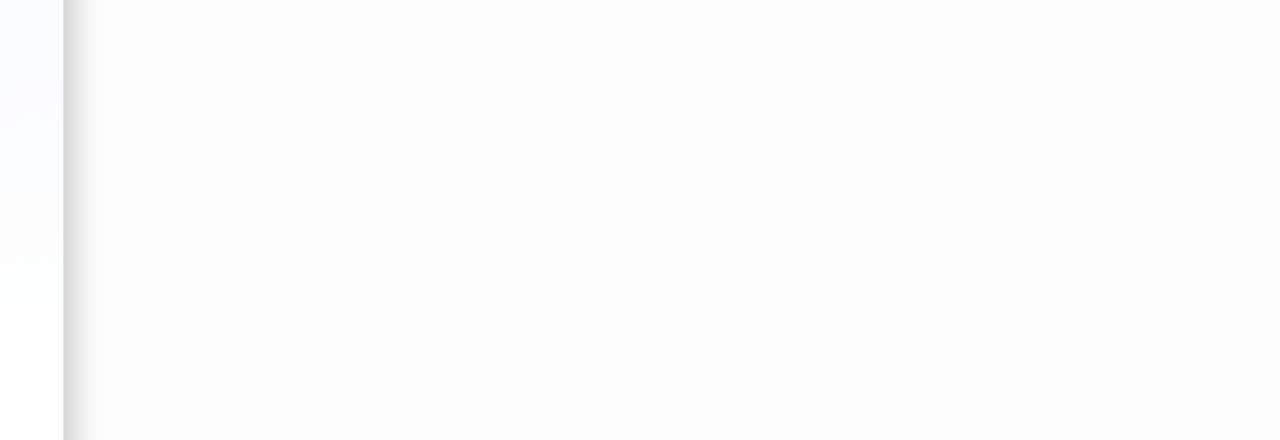
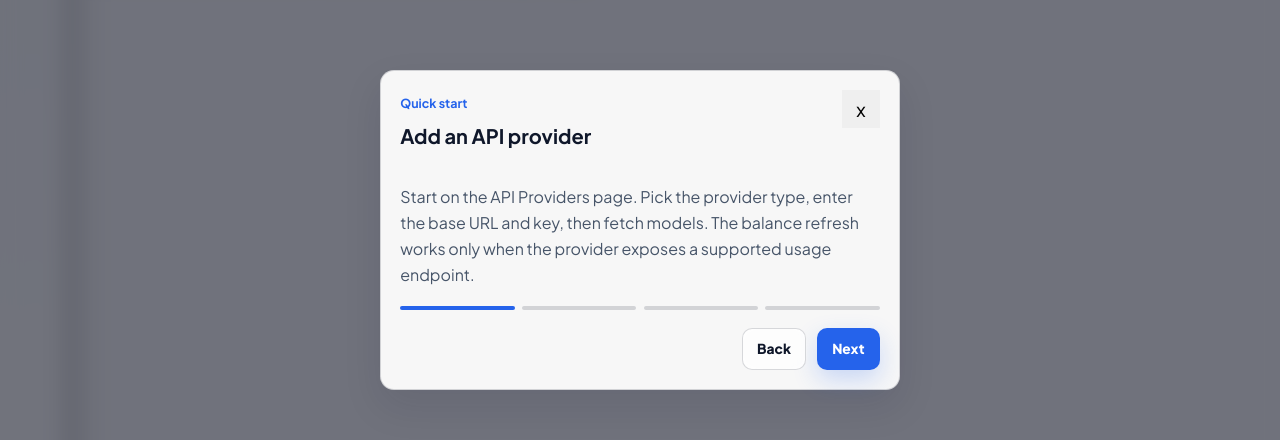
Before and after one commit to baosen-h/codex-switch, a React (Vite) app: page / in a window 1280 px wide. Shown: the part 170-610 px from the top of the page. Built offline with nearby package versions, Linux system fonts and the light colour scheme; some icons are missing.

Commit message:
fix: refine provider balance and onboarding

```diff
--- a/playwright.config.ts
+++ b/playwright.config.ts
@@ -7,13 +7,13 @@ export default defineConfig({
     timeout: 5_000,
   },
   use: {
-    baseURL: "http://127.0.0.1:1420",
+    baseURL: `http://127.0.0.1:${process.env.VITE_PORT ?? "4173"}`,
     trace: "retain-on-failure",
     screenshot: "only-on-failure",
   },
   webServer: {
-    command: "npm run dev -- --host 127.0.0.1",
-    url: "http://127.0.0.1:1420",
+    command: `npm run dev -- --host 127.0.0.1 --port ${process.env.VITE_PORT ?? "4173"}`,
+    url: `http://127.0.0.1:${process.env.VITE_PORT ?? "4173"}`,
     reuseExistingServer: true,
     timeout: 120_000,
   },
--- a/src/App.tsx
+++ b/src/App.tsx
@@ -1,6 +1,7 @@
 import { useCallback, useEffect, useRef, useState } from "react";
 import { appApi } from "./api/tauri";
 import { FloatingToast, type ToastState } from "./components/FloatingToast";
+import { OnboardingGuide } from "./components/OnboardingGuide";
 import { Sidebar } from "./components/Sidebar";
 import { TitleBar } from "./components/TitleBar";
 import { I18nProvider } from "./i18n/context";
@@ -63,6 +64,7 @@ function App() {
   const [loading, setLoading] = useState(true);
   const [toast, setToast] = useState<ToastState | null>(null);
   const [sidebarCollapsed, setSidebarCollapsed] = useState(true);
+  const [guideOpen, setGuideOpen] = useState(false);
   const dismissToast = useCallback(() => setToast(null), []);
 
   const showToast = useRef((message: string, type: ToastState["type"]) => {
@@ -91,6 +93,18 @@ function App() {
   useEffect(() => {
     void refresh();
   }, [refresh]);
+
+  useEffect(() => {
+    if (loading) return;
+    try {
+      if (!window.localStorage.getItem("codex-switch-guide-seen")) {
+        window.localStorage.setItem("codex-switch-guide-seen", "true");
+        setGuideOpen(true);
+      }
+    } catch {
+      setGuideOpen(true);
+    }
+  }, [loading]);
 
   useEffect(() => {
     applyTheme(theme);
@@ -245,7 +259,7 @@ function App() {
       onNotify={(message, type) => showToast.current(message, type)}
     />
   ) : activePage === "settings" ? (
-    <SettingsPage settings={data.settings} onSave={handleSaveSettings} />
+    <SettingsPage settings={data.settings} onOpenGuide={() => setGuideOpen(true)} onSave={handleSaveSettings} />
   ) : (
     <AgentsPage
       apiProviders={data.apiProviders}
@@ -271,6 +285,7 @@ function App() {
             {content}
           </main>
         </div>
+        <OnboardingGuide open={guideOpen} onClose={() => setGuideOpen(false)} />
         <FloatingToast toast={toast} onDismiss={dismissToast} />
       </div>
     </I18nProvider>
--- /dev/null
+++ b/src/components/OnboardingGuide.tsx
@@ -0,0 +1,89 @@
+import { useMemo, useState } from "react";
+import { useI18n } from "../i18n/context";
+
+interface OnboardingGuideProps {
+  open: boolean;
+  onClose: () => void;
+}
+
+export function OnboardingGuide({ open, onClose }: OnboardingGuideProps) {
+  const { t } = useI18n();
+  const [step, setStep] = useState(0);
+  const steps = useMemo(
+    () => [
+      {
+        title: t("guideProvidersTitle"),
+        body: t("guideProvidersBody"),
+      },
+      {
+        title: t("guideAgentsTitle"),
+        body: t("guideAgentsBody"),
+      },
+      {
+        title: t("guideUseTitle"),
+        body: t("guideUseBody"),
+      },
+      {
+        title: t("guideSessionsTitle"),
+        body: t("guideSessionsBody"),
+      },
+    ],
+    [t],
+  );
+
+  if (!open) return null;
+
+  const current = steps[step];
+  const isLast = step === steps.length - 1;
+
+  return (
+    <div className="guide-backdrop" role="dialog" aria-modal="true" aria-labelledby="guide-title">
+      <section className="guide-card">
+        <div className="guide-header">
+          <div>
+            <span className="eyebrow">{t("guideEyebrow")}</span>
+            <h2 id="guide-title">{current.title}</h2>
+          </div>
+          <button className="icon-button guide-close" type="button" onClick={onClose} title={t("cancel")}>
+            x
+          </button>
+        </div>
+        <p>{current.body}</p>
+        <div className="guide-progress" aria-label={`${step + 1} / ${steps.length}`}>
+          {steps.map((item, index) => (
+            <button
+              aria-label={item.title}
+              className={index === step ? "active" : ""}
+              key={item.title}
+              onClick={() => setStep(index)}
+              type="button"
+            />
+          ))}
+        </div>
+        <div className="guide-actions">
+          <button
+            className="secondary-button"
+            disabled={step === 0}
+            onClick={() => setStep((currentStep) => Math.max(0, currentStep - 1))}
+            type="button"
+          >
+            {t("guideBack")}
+          </button>
+          <button
+            className="primary-button"
+            onClick={() => {
+              if (isLast) {
+                onClose();
+              } else {
+                setStep((currentStep) => Math.min(steps.length - 1, currentStep + 1));
+              }
+            }}
+            type="button"
+          >
+            {isLast ? t("guideDone") : t("guideNext")}
+          </button>
+        </div>
+      </section>
+    </div>
+  );
+}
--- a/src/i18n/translations.ts
+++ b/src/i18n/translations.ts
@@ -144,6 +144,20 @@ const en = {
   handoffCopied: "Handoff copied.",
   handoffGenerateError: "Failed to generate handoff.",
   loading: "LOADING...",
+  guideEyebrow: "Quick start",
+  guideProvidersTitle: "Add an API provider",
+  guideProvidersBody: "Start on the API Providers page. Pick the provider type, enter the base URL and key, then fetch models. The balance refresh works only when the provider exposes a supported usage endpoint.",
+  guideAgentsTitle: "Bind providers to agents",
+  guideAgentsBody: "Open Agents, choose Codex, Claude Code, or Gemini, then select one of your API providers and a model. Codex chat-completions providers are routed through the built-in proxy automatically.",
+  guideUseTitle: "Use chat and drawing",
+  guideUseBody: "Talking is for quick model checks and normal chat. Drawing uses the image-capable provider you select, so long image tasks now run without blocking the rest of the interface.",
+  guideSessionsTitle: "Resume old work",
+  guideSessionsBody: "Sessions scans local Codex, Claude, and Gemini histories. Use refresh to load new records, inspect messages, or resume a session directly from the app.",
+  guideBack: "Back",
+  guideNext: "Next",
+  guideDone: "Done",
+  guideSettingsTitle: "New user guide",
+  guideSettingsButton: "Open guide",
 };
 
 const zh: typeof en = {
@@ -290,6 +304,20 @@ const zh: typeof en = {
   handoffCopied: "交接内容已复制。",
   handoffGenerateError: "生成交接内容失败。",
   loading: "加载中...",
+  guideEyebrow: "快速上手",
+  guideProvidersTitle: "添加 API 供应商",
+  guideProvidersBody: "先到 API 供应商页，选择供应商类型，填写接口地址和密钥，然后获取模型。余额刷新只会在供应商提供兼容的 usage 接口时工作。",
+  guideAgentsTitle: "绑定到代理",
+  guideAgentsBody: "在代理页选择 Codex、Claude Code 或 Gemini，再选择你的 API 供应商和模型。Codex 的 chat-completions 供应商会自动走内置代理转换。",
+  guideUseTitle: "使用对话和绘图",
+  guideUseBody: "对话页适合快速测试模型和普通聊天。绘图页会使用你选择的图像供应商，耗时生成任务不会再卡住整个界面。",
+  guideSessionsTitle: "恢复旧工作",
+  guideSessionsBody: "会话页会扫描本地 Codex、Claude 和 Gemini 历史。可以刷新加载新记录、查看消息，或直接从应用恢复会话。",
+  guideBack: "上一步",
+  guideNext: "下一步",
+  guideDone: "完成",
+  guideSettingsTitle: "新手引导",
+  guideSettingsButton: "打开引导",
 };
 
 export const translations = { en, zh };
--- a/src/modern.css
+++ b/src/modern.css
@@ -155,11 +155,29 @@
 }
 
 :root[data-theme="anime"][data-background-color="light"] {
-  --titlebar-bg: rgba(5, 9, 18, 0.78);
-  --sidebar-surface: rgba(5, 9, 18, 0.6);
-  --content-surface: rgba(7, 11, 20, 0.58);
-  --content-row-surface: rgba(10, 15, 26, 0.78);
-  color-scheme: dark;
+  --bg: #f5f7fb;
+  --p1: rgba(255, 255, 255, 0.88);
+  --p2: rgba(241, 245, 249, 0.8);
+  --row: rgba(37, 99, 235, 0.09);
+  --b0: rgba(15, 23, 42, 0.12);
+  --b1: rgba(15, 23, 42, 0.18);
+  --t1: #172033;
+  --t2: #55657d;
+  --brand-fg: #172033;
+  --a: #2563eb;
+  --a-dk: #1d4ed8;
+  --a-d: rgba(37, 99, 235, 0.12);
+  --accent-rgb: 37 99 235;
+  --titlebar-bg: rgba(255, 255, 255, 0.78);
+  --sidebar-surface: rgba(255, 255, 255, 0.68);
+  --content-surface: rgba(255, 255, 255, 0.56);
+  --content-row-surface: rgba(255, 255, 255, 0.76);
+  --wallpaper-veil:
+    linear-gradient(90deg, rgba(255, 255, 255, 0.82) 0%, rgba(255, 255, 255, 0.56) 44%, rgba(255, 255, 255, 0.24) 100%),
+    linear-gradient(180deg, rgba(255, 255, 255, 0.18) 0%, rgba(255, 255, 255, 0.68) 100%);
+  --grain:
+    repeating-linear-gradient(0deg, rgba(15, 23, 42, 0.018) 0 1px, transparent 1px 3px);
+  color-scheme: light;
 }
 
 :root[data-background-color="light"][data-theme="graphite"] {
@@ -595,6 +613,77 @@ select:focus {
   border-width: 0 0 0 0;
 }
 
+.guide-backdrop {
+  position: fixed;
+  inset: 0;
+  z-index: 90;
+  display: grid;
+  place-items: center;
+  padding: 2rem;
+  background: rgba(2, 6, 23, 0.56);
+  backdrop-filter: blur(10px);
+}
+
+.guide-card {
+  width: min(92vw, 520px);
+  border: 1px solid var(--b1);
+  border-radius: var(--radius-lg);
+  background: color-mix(in srgb, var(--p1) 94%, transparent);
+  box-shadow: var(--shadow-soft);
+  padding: 1.2rem;
+}
+
+.guide-header {
+  display: flex;
+  align-items: flex-start;
+  justify-content: space-between;
+  gap: 1rem;
+  margin-bottom: 0.85rem;
+}
+
+.guide-header h2 {
+  margin-top: 0.22rem;
+  font-size: 1.25rem;
+}
+
+.guide-close {
+  width: 34px;
+  height: 34px;
+  min-width: 34px;
+  font-size: 1.2rem;
+}
+
+.guide-card p {
+  color: var(--t2);
+  line-height: 1.62;
+}
+
+.guide-progress {
+  display: flex;
+  gap: 0.45rem;
+  margin: 1.15rem 0;
+}
+
+.guide-progress button {
+  width: 100%;
+  height: 4px;
+  min-height: 4px;
+  border: 0;
+  border-radius: 999px;
+  background: var(--b1);
+  padding: 0;
+}
+
+.guide-progress button.active {
+  background: var(--a);
+}
+
+.guide-actions {
+  display: flex;
+  justify-content: flex-end;
+  gap: 0.65rem;
+}
+
 .card-heading {
   padding-bottom: 0.95rem;
   border-bottom: 1px solid var(--b0);
@@ -865,7 +954,7 @@ select:focus {
 }
 
 .api-provider-row {
-  grid-template-columns: minmax(260px, 1fr) minmax(280px, 420px) auto;
+  grid-template-columns: minmax(260px, 1fr) minmax(120px, 180px) auto;
   align-items: center;
 }
 
@@ -976,13 +1065,12 @@ select:focus {
 
 .agent-balance-row,
 .provider-balance-row {
-  display: flex;
+  display: inline-flex;
   align-items: center;
-  gap: 0.5rem;
-  width: min(100%, 320px);
-  max-width: 24rem;
-  margin: 0 auto;
-  justify-content: center;
+  justify-content: flex-end;
+  gap: 0.42rem;
+  width: 100%;
+  justify-self: end;
 }
 
 .agent-balance-row-empty {
@@ -1023,6 +1111,27 @@ select:focus {
   width: 30px;
   height: 30px;
   min-width: 30px;
+}
+
+.provider-balance-value {
+  min-width: 5.8rem;
+  height: 30px;
+  display: inline-flex;
+  align-items: center;
+  justify-content: center;
+  padding: 0 0.62rem;
+  border: 1px solid var(--b0);
+  border-radius: 8px;
+  background: color-mix(in srgb, var(--p1) 74%, transparent);
+  color: var(--a);
+  font-family: var(--mono);
+  font-size: 0.78rem;
+  font-weight: 750;
+  white-space: nowrap;
+}
+
+.provider-balance-error {
+  color: var(--t2);
 }
 
 .provider-info strong,
@@ -1423,9 +1532,9 @@ select:focus {
 }
 
 .balance-refresh-button {
-  width: 34px;
-  height: 34px;
-  min-width: 34px;
+  width: 30px;
+  height: 30px;
+  min-width: 30px;
 }
 
 .chat-shell {
--- a/vite.config.ts
+++ b/vite.config.ts
@@ -5,7 +5,7 @@ export default defineConfig({
   plugins: [react()],
   clearScreen: false,
   server: {
-    port: 1420,
+    port: Number(process.env.VITE_PORT ?? 4173),
     strictPort: true,
   },
   envPrefix: ["VITE_", "TAURI_"],
```
Also changed, not shown: src/pages/AgentsPage.tsx (+17 -40 lines), src/pages/ProvidersPage.tsx (+12 -7 lines), src/pages/SettingsPage.tsx (+8 -1 lines), 2 other files (tests, documents, lock files or other folders).
